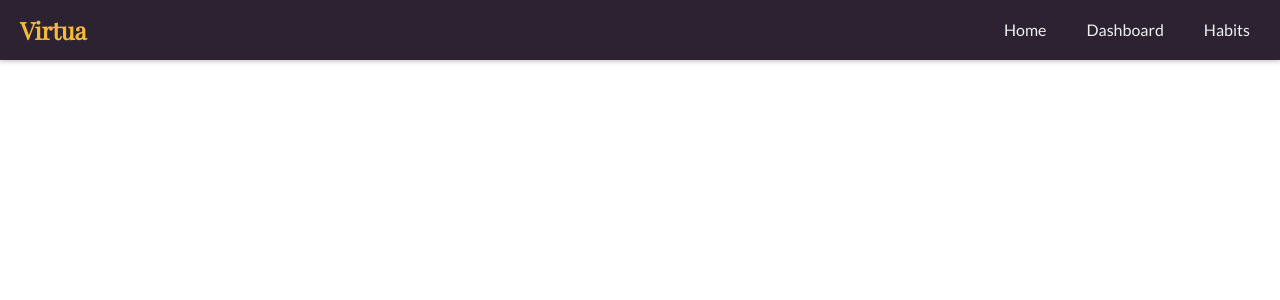
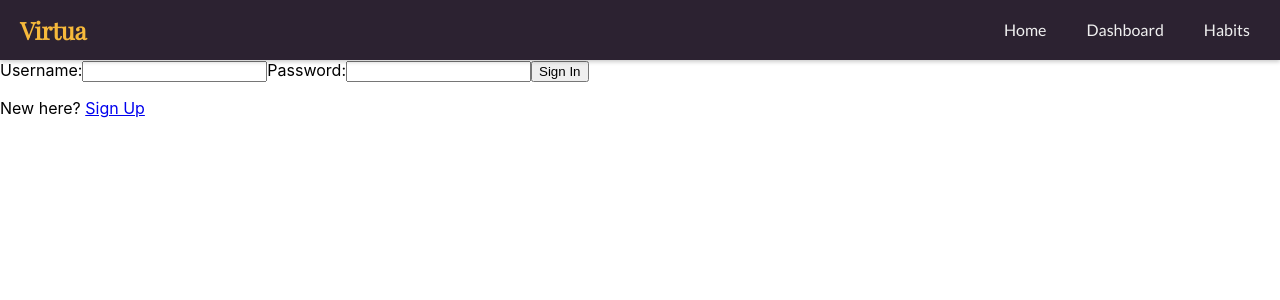
Before and after one commit to SibhatY/habit-tracker, a React (Create React App) app in the folder client/: page /auth/signin in a window 1280 px wide. Shown: the top 300 px of the page. Built offline with nearby package versions, Linux system fonts and the light colour scheme; a web font is replaced by a local one.

Commit message:
[v0.7.2] - Add SignIn functionality with state management.

```diff
--- a/client/src/App.js
+++ b/client/src/App.js
@@ -14,6 +14,7 @@ import Dashboard from './pages/Dashboard';
 import HabitsPage from './pages/HabitsPage';
 import NavBar from './components/NavBar';
 import SignUp from './pages/auth/SignUp';
+import SignIn from './pages/auth/SignIn';
 
 function App() {
 
@@ -47,6 +48,7 @@ function App() {
           simulateNextDay={simulateNextDay}
         />} />
         <Route path='/auth/signup' element={<SignUp />} />
+        <Route path='/auth/signin' element={<SignIn />} />
       </Routes>
 
     </Router>
--- a/client/src/components/HabitForm.js
+++ b/client/src/components/HabitForm.js
@@ -1,6 +1,6 @@
 import React, { useState, useEffect } from "react";
 import "../styles/HabitForm.css"
-import predefinedHabits from '../Data/predefinedHabits';
+import predefinedHabits from '../data/predefinedHabits';
 
 
 /**
--- a/client/src/pages/auth/SignIn.js
+++ b/client/src/pages/auth/SignIn.js
@@ -0,0 +1,86 @@
+import React, { useState, useEffect } from "react";
+import { useNavigate, useLocation, Link } from 'react-router-dom';
+
+
+function SignIn() {
+
+    const [username, setUsername] = useState('');
+    const [password, setPassword] = useState('');
+    const [error, setError] = useState('');
+    const navigate = useNavigate();
+    const location = useLocation();
+
+    const [justRegistered, setJustRegistered] = useState(false);
+
+
+    useEffect(() => {
+
+        if (location.state?.fromRegistration) {
+
+            setJustRegistered(true);
+            setTimeout(() => setJustRegistered(false), 5000);
+        }
+    }, [location.state]);
+
+
+    const handleSignIn = async (event) => {
+
+        event.preventDefault();
+        setError('');
+
+        try {
+
+            const response = await fetch('http://localhost:5001/users/login', {
+
+                method: 'POST',
+                headers: {
+                    'Content-Type': 'application/json',
+                },
+                body: JSON.stringify({ username, password })
+            });
+
+            if (!response.ok) {
+
+                const errorData = await response.json();
+
+                throw new Error(errorData.msg || 'Failed to login');
+            }
+
+            const result = await response.json();
+            console.log('Login Successful', result);
+
+            sessionStorage.setItem('authToken', result.token);
+            navigate('/dashboard');
+
+
+        } catch (error) {
+
+            console.error('Login error:', error.message);
+            setError(error.message);
+        }
+    };
+
+
+    return (
+        <div>
+            <form onSubmit={handleSignIn}>
+                <label>
+                    Username:
+                    <input type="text" value={username} onChange={e => setUsername(e.target.value)} />
+                </label>
+                <label>
+                    Password:
+                    <input type="password" value={password} onChange={e => setPassword(e.target.value)} />
+                </label>
+                <button type="submit">Sign In</button>
+                <p>{error}</p>
+            </form>
+            {justRegistered && <p className="success-message">Registration successful! Please log in to continue.</p>}
+            <p>New here? <Link to="/auth/signup">Sign Up</Link></p>
+        </div>
+    );
+
+
+}
+
+export default SignIn;
--- a/client/src/pages/auth/SignUp.js
+++ b/client/src/pages/auth/SignUp.js
@@ -1,5 +1,5 @@
 import React, { useState } from 'react';
-import { useNavigate } from 'react-router-dom';
+import { useNavigate, Link } from 'react-router-dom';
 
 function SignUp() {
 
@@ -31,13 +31,12 @@ function SignUp() {
             }
             console.log('Signing up:', username, password);
             // On successful signup:
-            navigate('/home');
+            navigate('/auth/signin', {state: {fromRegistration: true}});
 
         } catch (error) {
             console.error('Signup error:', error.message);
             setError(error.message);
         }
-
     };
 
 
@@ -55,6 +54,7 @@ function SignUp() {
                 <button type="submit">Sign Up</button>
             </form>
             <p>{error}</p>
+            <p>Already registered? <Link to="/auth/signin">Sign In</Link></p>
         </div>
     );
 }
```
Also changed, not shown: 1 other file (tests, documents, lock files or other folders).
